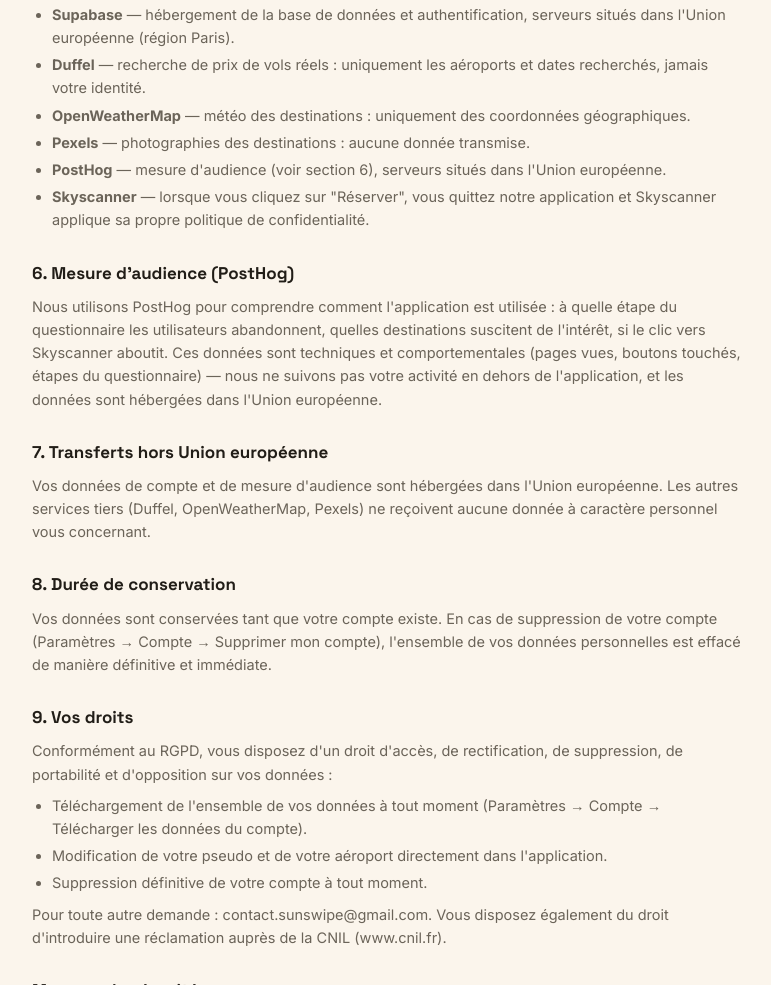
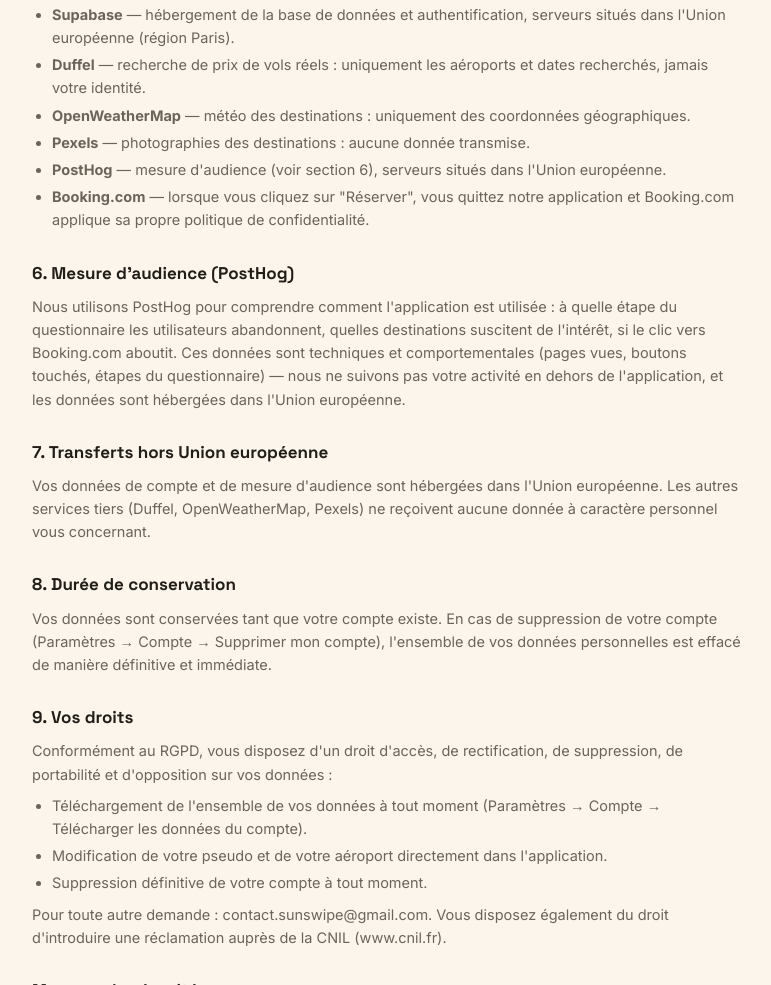
Before and after one commit to Clixiweb/sunswipe-landing, a plain HTML site: page confidentialite.html in a window 1280 px wide. Shown: the part 856-1841 px from the top of the page, without its empty margins (252-1023 px from the left). Drawn offline with Linux system fonts and the light colour scheme; a script that the page names is missing.

Commit message:
Remplace les mentions Skyscanner par Booking.com (vols et hôtels) dans les pages légales

```diff
--- a/confidentialite.html
+++ b/confidentialite.html
@@ -60,11 +60,11 @@
     <li><strong>OpenWeatherMap</strong> — météo des destinations : uniquement des coordonnées géographiques.</li>
     <li><strong>Pexels</strong> — photographies des destinations : aucune donnée transmise.</li>
     <li><strong>PostHog</strong> — mesure d'audience (voir section 6), serveurs situés dans l'Union européenne.</li>
-    <li><strong>Skyscanner</strong> — lorsque vous cliquez sur "Réserver", vous quittez notre application et Skyscanner applique sa propre politique de confidentialité.</li>
+    <li><strong>Booking.com</strong> — lorsque vous cliquez sur "Réserver", vous quittez notre application et Booking.com applique sa propre politique de confidentialité.</li>
   </ul>
 
   <h2>6. Mesure d'audience (PostHog)</h2>
-  <p>Nous utilisons PostHog pour comprendre comment l'application est utilisée : à quelle étape du questionnaire les utilisateurs abandonnent, quelles destinations suscitent de l'intérêt, si le clic vers Skyscanner aboutit. Ces données sont techniques et comportementales (pages vues, boutons touchés, étapes du questionnaire) — nous ne suivons pas votre activité en dehors de l'application, et les données sont hébergées dans l'Union européenne.</p>
+  <p>Nous utilisons PostHog pour comprendre comment l'application est utilisée : à quelle étape du questionnaire les utilisateurs abandonnent, quelles destinations suscitent de l'intérêt, si le clic vers Booking.com aboutit. Ces données sont techniques et comportementales (pages vues, boutons touchés, étapes du questionnaire) — nous ne suivons pas votre activité en dehors de l'application, et les données sont hébergées dans l'Union européenne.</p>
 
   <h2>7. Transferts hors Union européenne</h2>
   <p>Vos données de compte et de mesure d'audience sont hébergées dans l'Union européenne. Les autres services tiers (Duffel, OpenWeatherMap, Pexels) ne reçoivent aucune donnée à caractère personnel vous concernant.</p>
```
Also changed, not shown: cgu.html (+2 -2 lines).
